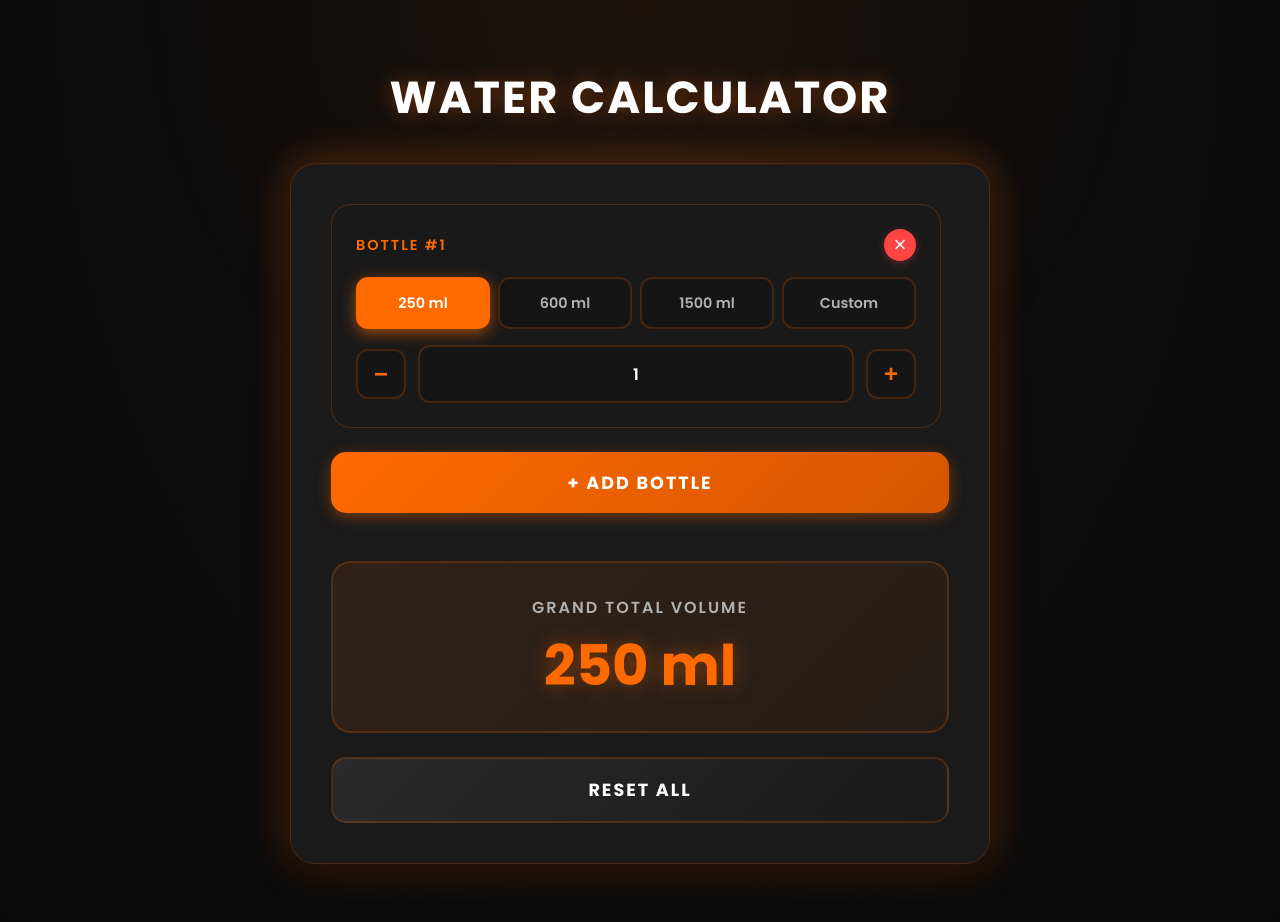
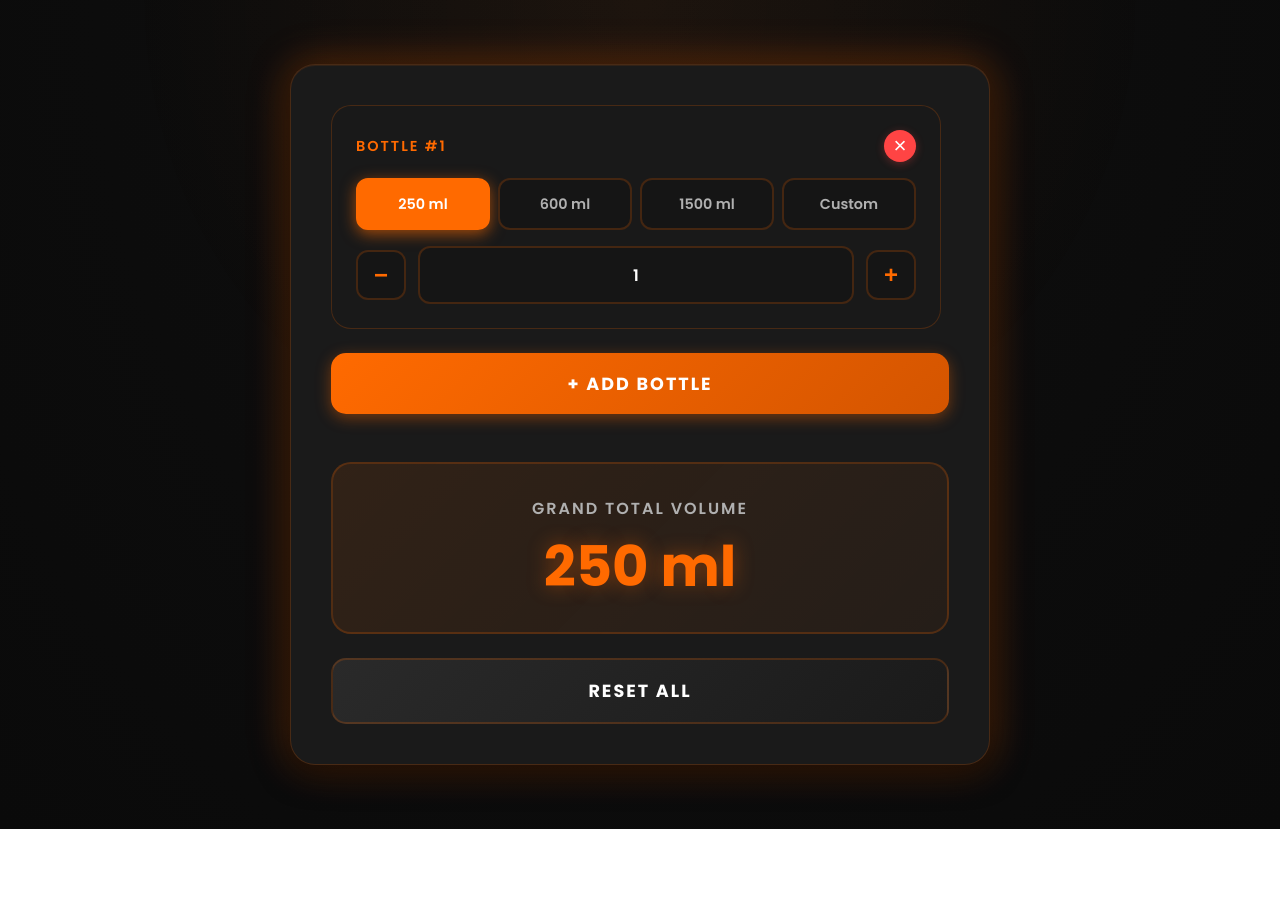
Before and after one commit to aHMEdaLaa4/AquaCalc, a plain HTML site: page index.html in a window 1280 px wide. After the commit the page ends 829 px from the top, so only its background shows below. Drawn offline with Linux system fonts and the light colour scheme.

Commit message:
feat: Update application title to AquaCalc and remove redundant main heading.

```diff
--- a/index.html
+++ b/index.html
@@ -4,7 +4,7 @@
 <head>
     <meta charset="UTF-8">
     <meta name="viewport" content="width=device-width, initial-scale=1.0">
-    <title>Water Calculator</title>
+    <title>AquaCalc</title>
     <link rel="preconnect" href="https://fonts.googleapis.com">
     <link rel="preconnect" href="https://fonts.gstatic.com" crossorigin>
     <link href="https://fonts.googleapis.com/css2?family=Poppins:wght@400;500;600;700&display=swap" rel="stylesheet">
@@ -502,8 +502,6 @@
 
 <body>
     <div class="container">
-        <h1>Water Calculator</h1>
-
         <div class="card">
             <div class="bottle-rows-container" id="bottleRowsContainer">
                 <!-- Rows will be added dynamically -->
```
